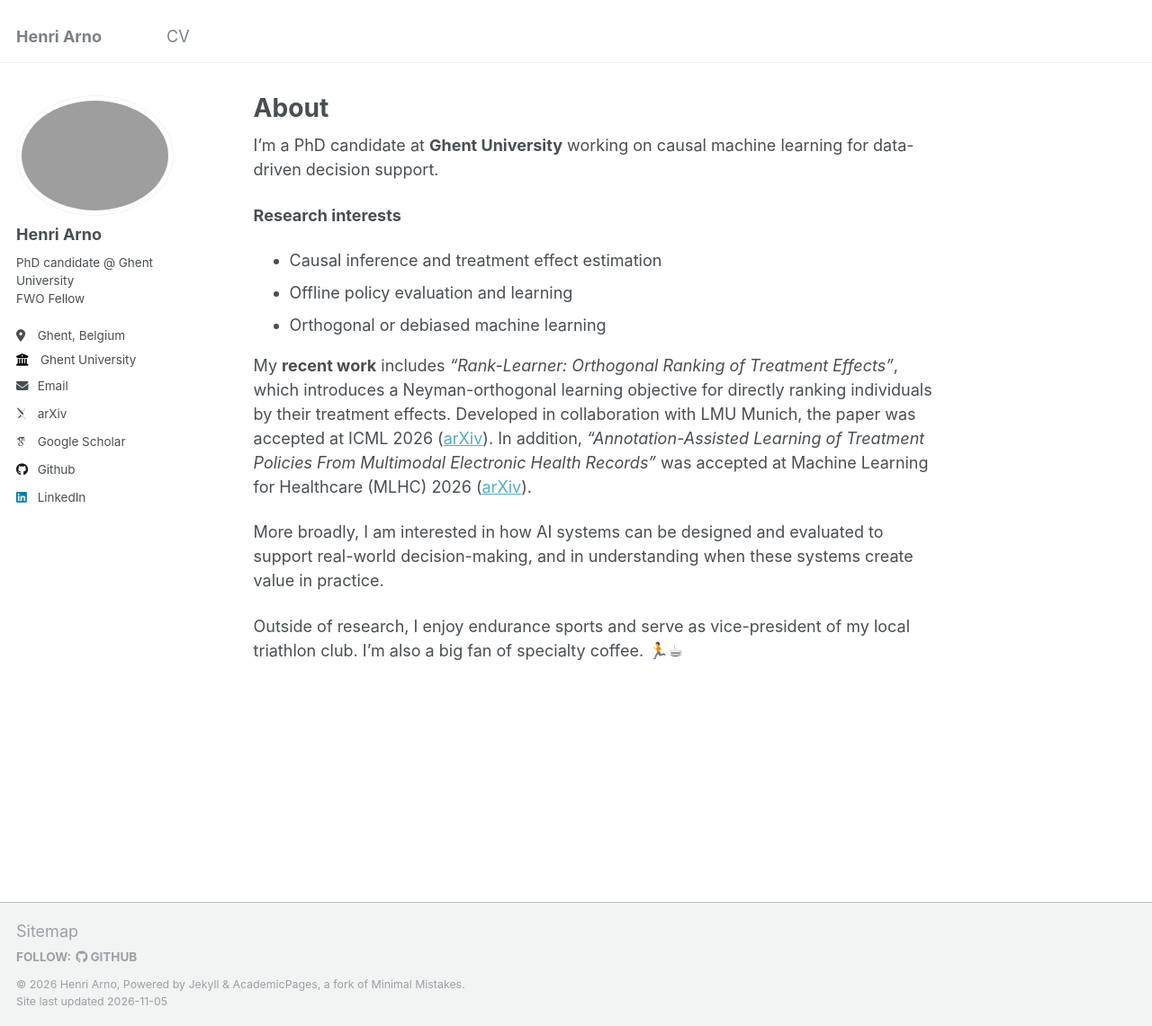
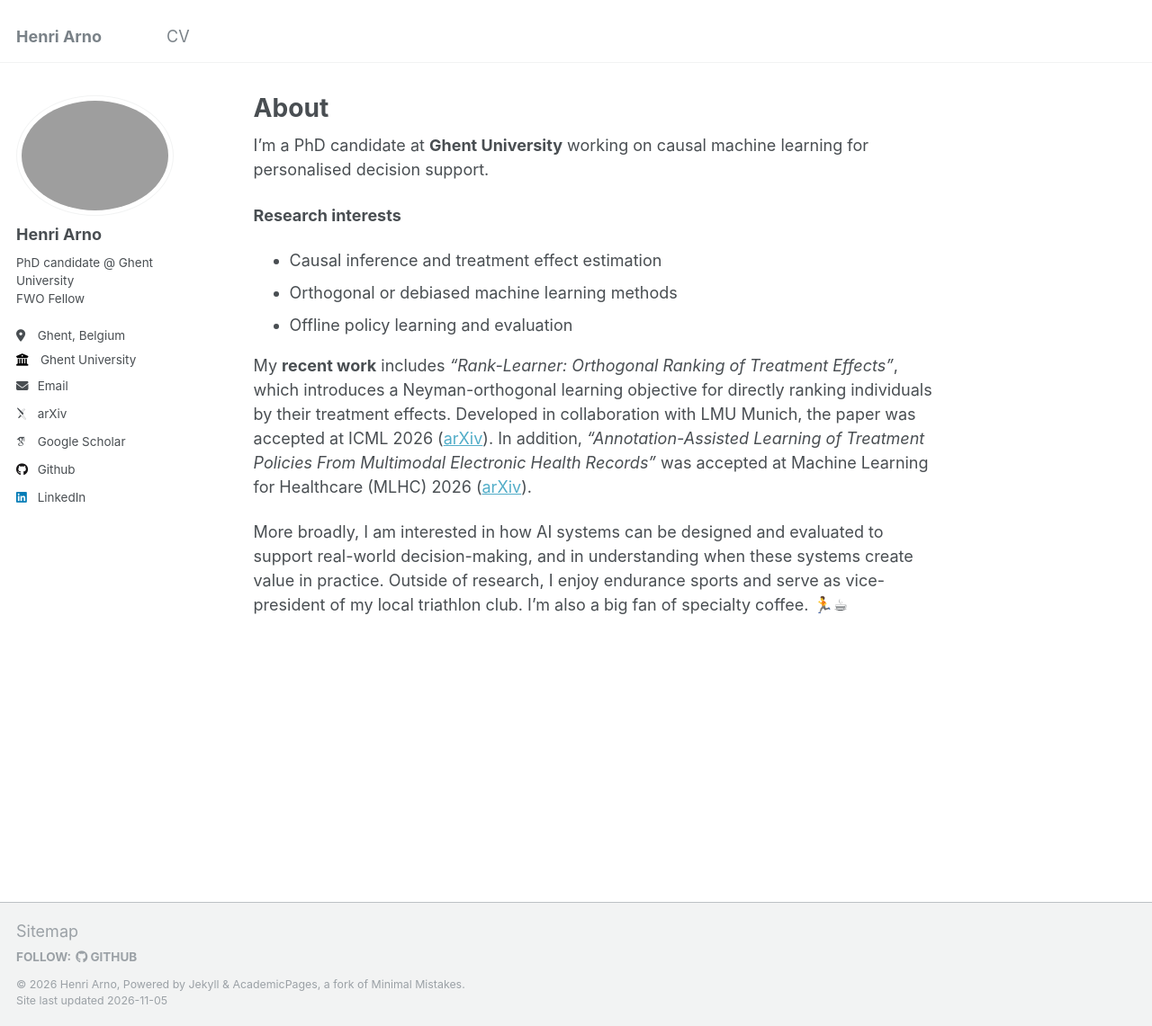
Before and after one commit to HenriArno/HenriArno.github.io, a Jekyll site: the page built from _pages/about.md, in a window 1280 px wide and 1141 px high. Shown: the whole window at 90% size. Built offline with Jekyll 4.4.1, drawn with Linux system fonts in a browser that asks for light colours; some web fonts are replaced.

Commit message:
Update about.md

```diff
--- a/_pages/about.md
+++ b/_pages/about.md
@@ -7,15 +7,13 @@
   - /about.html
 ---
 
-I’m a PhD candidate at **Ghent University** working on causal machine learning for data-driven decision support.
+I’m a PhD candidate at **Ghent University** working on causal machine learning for personalised decision support.
 
 **Research interests**
 - Causal inference and treatment effect estimation
-- Offline policy evaluation and learning
-- Orthogonal or debiased machine learning
+- Orthogonal or debiased machine learning methods
+- Offline policy learning and evaluation
 
 My **recent work** includes *"Rank-Learner: Orthogonal Ranking of Treatment Effects"*, which introduces a Neyman-orthogonal learning objective for directly ranking individuals by their treatment effects. Developed in collaboration with LMU Munich, the paper was accepted at ICML 2026 ([arXiv](https://arxiv.org/abs/2602.03517)). In addition, *"Annotation-Assisted Learning of Treatment Policies From Multimodal Electronic Health Records"* was accepted at Machine Learning for Healthcare (MLHC) 2026 ([arXiv](https://arxiv.org/abs/2507.20993)).
 
-More broadly, I am interested in how AI systems can be designed and evaluated to support real-world decision-making, and in understanding when these systems create value in practice.
-
-Outside of research, I enjoy endurance sports and serve as vice-president of my local triathlon club. I’m also a big fan of specialty coffee. 🏃☕
+More broadly, I am interested in how AI systems can be designed and evaluated to support real-world decision-making, and in understanding when these systems create value in practice. Outside of research, I enjoy endurance sports and serve as vice-president of my local triathlon club. I’m also a big fan of specialty coffee. 🏃☕
```
